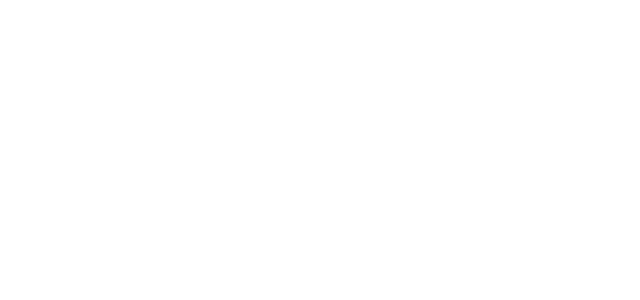
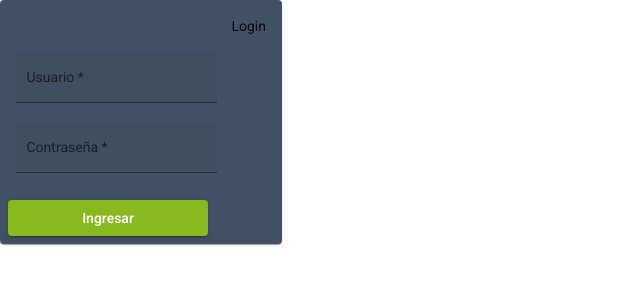
Before and after one commit to Rolan111/Motiva-Front, an Angular app: page /login in a window 1280 px wide. Before the commit this address led to /. Shown: the top 300 px of the page, without its empty margins (0-640 px from the left). Built offline with nearby package versions, Linux system fonts and the light colour scheme.

Commit message:
Sprint2 HU1 Add Login Module

```diff
--- a/angular.json
+++ b/angular.json
@@ -27,6 +27,7 @@
               "src/assets"
             ],
             "styles": [
+              "./node_modules/@angular/material/prebuilt-themes/indigo-pink.css",
               "src/styles.css"
             ],
             "scripts": []
@@ -94,6 +95,7 @@
               "src/assets"
             ],
             "styles": [
+              "./node_modules/@angular/material/prebuilt-themes/indigo-pink.css",
               "src/styles.css"
             ],
             "scripts": []
--- a/package.json
+++ b/package.json
@@ -11,10 +11,13 @@
   "private": true,
   "dependencies": {
     "@angular/animations": "~13.0.0",
+    "@angular/cdk": "^13.0.3",
     "@angular/common": "~13.0.0",
     "@angular/compiler": "~13.0.0",
     "@angular/core": "~13.0.0",
+    "@angular/flex-layout": "^13.0.0-beta.36",
     "@angular/forms": "~13.0.0",
+    "@angular/material": "^13.0.3",
     "@angular/platform-browser": "~13.0.0",
     "@angular/platform-browser-dynamic": "~13.0.0",
     "@angular/router": "~13.0.0",
--- /dev/null
+++ b/src/app/angular-material.module.ts
@@ -0,0 +1,85 @@
+import {NgModule} from '@angular/core';
+import {CommonModule} from '@angular/common';
+import {CdkTreeModule} from "@angular/cdk/tree";
+import {MatAutocompleteModule} from "@angular/material/autocomplete";
+import {MatButtonModule} from "@angular/material/button";
+import {MatCardModule} from "@angular/material/card";
+import {MatCheckboxModule} from "@angular/material/checkbox";
+import {MatChipsModule} from "@angular/material/chips";
+import {MatDividerModule} from "@angular/material/divider";
+import {MatExpansionModule} from "@angular/material/expansion";
+import {MatIconModule} from "@angular/material/icon";
+import {MatInputModule} from "@angular/material/input";
+import {MatListModule} from "@angular/material/list";
+import {MatMenuModule} from "@angular/material/menu";
+import {MatProgressSpinnerModule} from "@angular/material/progress-spinner";
+import {MatPaginatorModule} from "@angular/material/paginator";
+import {MatRippleModule} from "@angular/material/core";
+import {MatSelectModule} from "@angular/material/select";
+import {MatSidenavModule} from "@angular/material/sidenav";
+import {MatSnackBarModule} from "@angular/material/snack-bar";
+import {MatSortModule} from "@angular/material/sort";
+import {MatTableModule} from "@angular/material/table";
+import {MatTabsModule} from "@angular/material/tabs";
+import {MatToolbarModule} from "@angular/material/toolbar";
+import {MatFormFieldModule} from "@angular/material/form-field";
+import {MatButtonToggleModule} from "@angular/material/button-toggle";
+import {MatTreeModule} from "@angular/material/tree";
+import {OverlayModule} from "@angular/cdk/overlay";
+import {PortalModule} from "@angular/cdk/portal";
+import {MatBadgeModule} from "@angular/material/badge";
+import {MatGridListModule} from "@angular/material/grid-list";
+import {MatRadioModule} from "@angular/material/radio";
+import {MatDatepickerModule} from "@angular/material/datepicker";
+import {MatTooltipModule} from "@angular/material/tooltip";
+import {FormsModule, ReactiveFormsModule} from "@angular/forms";
+
+const materialModules = [
+  CdkTreeModule,
+  MatAutocompleteModule,
+  MatButtonModule,
+  MatCardModule,
+  MatCheckboxModule,
+  MatChipsModule,
+  MatDividerModule,
+  MatExpansionModule,
+  MatIconModule,
+  MatInputModule,
+  MatListModule,
+  MatMenuModule,
+  MatProgressSpinnerModule,
+  MatPaginatorModule,
+  MatRippleModule,
+  MatSelectModule,
+  MatSidenavModule,
+  MatSnackBarModule,
+  MatSortModule,
+  MatTableModule,
+  MatTabsModule,
+  MatToolbarModule,
+  MatFormFieldModule,
+  MatButtonToggleModule,
+  MatTreeModule,
+  OverlayModule,
+  PortalModule,
+  MatBadgeModule,
+  MatGridListModule,
+  MatRadioModule,
+  MatDatepickerModule,
+  MatTooltipModule,
+  FormsModule,
+  ReactiveFormsModule,
+];
+
+@NgModule({
+  declarations: [],
+  imports: [
+    CommonModule,
+    materialModules,
+  ],
+  exports: [
+    materialModules,
+  ],
+})
+export class AngularMaterialModule {
+}
--- a/src/app/app-routing.module.ts
+++ b/src/app/app-routing.module.ts
@@ -1,7 +1,12 @@
 import {NgModule} from '@angular/core';
 import {RouterModule, Routes} from '@angular/router';
+import {LoginComponent} from "./login/login.component";
 
-const routes: Routes = [];
+const routes: Routes = [
+  {path: '', pathMatch: 'full', redirectTo: 'login'},
+  {path: 'login', component: LoginComponent},
+  // {path: 'register', component: RegisterComponent}
+];
 
 @NgModule({
   imports: [RouterModule.forRoot(routes)],
--- a/src/app/app.component.html
+++ b/src/app/app.component.html
@@ -0,0 +1 @@
+<router-outlet></router-outlet>
--- a/src/app/app.module.ts
+++ b/src/app/app.module.ts
@@ -1,19 +1,28 @@
-import {NgModule} from '@angular/core';
+import {CUSTOM_ELEMENTS_SCHEMA, NgModule} from '@angular/core';
 import {BrowserModule} from '@angular/platform-browser';
 
 import {AppRoutingModule} from './app-routing.module';
 import {AppComponent} from './app.component';
+import {BrowserAnimationsModule} from '@angular/platform-browser/animations';
+import {AngularMaterialModule} from "./angular-material.module";
+import {LoginModule} from "./login/login.module";
+import {FlexLayoutModule} from "@angular/flex-layout";
 
 @NgModule({
   declarations: [
-    AppComponent
+    AppComponent,
   ],
   imports: [
     BrowserModule,
-    AppRoutingModule
+    AppRoutingModule,
+    BrowserAnimationsModule,
+    FlexLayoutModule,
+    AngularMaterialModule,
+    LoginModule,
   ],
   providers: [],
-  bootstrap: [AppComponent]
+  bootstrap: [AppComponent],
+  schemas: [CUSTOM_ELEMENTS_SCHEMA]
 })
 export class AppModule {
 }
--- /dev/null
+++ b/src/app/login/login.component.css
@@ -0,0 +1,4 @@
+.example-card {
+  max-width: 250px;
+  background: #435166;
+}
--- /dev/null
+++ b/src/app/login/login.component.html
@@ -0,0 +1,19 @@
+<mat-card class="example-card">
+  <mat-card-title-group>Login</mat-card-title-group>
+  <mat-card-content>
+  </mat-card-content>
+  <form class="example-form" [formGroup]="formLogin">
+    <mat-form-field class="example-full-width" appearance="fill">
+      <mat-label>Usuario</mat-label>
+      <input type="email" matInput formControlName="userName" placeholder="Usuario">
+    </mat-form-field>
+
+    <mat-form-field class="example-full-width" appearance="fill">
+      <mat-label>Contraseña</mat-label>
+      <input type="email" matInput formControlName="password" placeholder="Contraseña">
+    </mat-form-field>
+  </form>
+  <mat-card-actions>
+    <button mat-raised-button style="background: #88BA20; color: white; width: 200px">Ingresar</button>
+  </mat-card-actions>
+</mat-card>
--- /dev/null
+++ b/src/app/login/login.component.ts
@@ -0,0 +1,18 @@
+import {Component} from '@angular/core';
+import {FormBuilder, FormGroup, Validators} from "@angular/forms";
+
+@Component({
+  selector: 'app-login',
+  templateUrl: './login.component.html',
+  styleUrls: ['./login.component.css']
+})
+export class LoginComponent {
+  formLogin: FormGroup;
+
+  constructor(fb: FormBuilder) {
+    this.formLogin = fb.group({
+      userName: [null, [Validators.required]],
+      password: [null, [Validators.required]],
+    });
+  }
+}
--- a/src/index.html
+++ b/src/index.html
@@ -6,8 +6,11 @@
   <base href="/">
   <meta name="viewport" content="width=device-width, initial-scale=1">
   <link rel="icon" type="image/x-icon" href="favicon.ico">
+  <link rel="preconnect" href="https://fonts.gstatic.com">
+  <link href="https://fonts.googleapis.com/css2?family=Roboto:wght@300;400;500&display=swap" rel="stylesheet">
+  <link href="https://fonts.googleapis.com/icon?family=Material+Icons" rel="stylesheet">
 </head>
-<body>
-  <app-root></app-root>
+<body class="mat-typography">
+<app-root></app-root>
 </body>
 </html>
--- a/src/styles.css
+++ b/src/styles.css
@@ -1 +1,10 @@
 /* You can add global styles to this file, and also import other style files */
+
+html, body {
+  height: 100%;
+}
+
+body {
+  margin: 0;
+  font-family: Roboto, "Helvetica Neue", sans-serif;
+}
```
Also changed, not shown: src/app/login/login.module.ts (added, +17 -0 lines), 1 other file (tests, documents, lock files or other folders).
